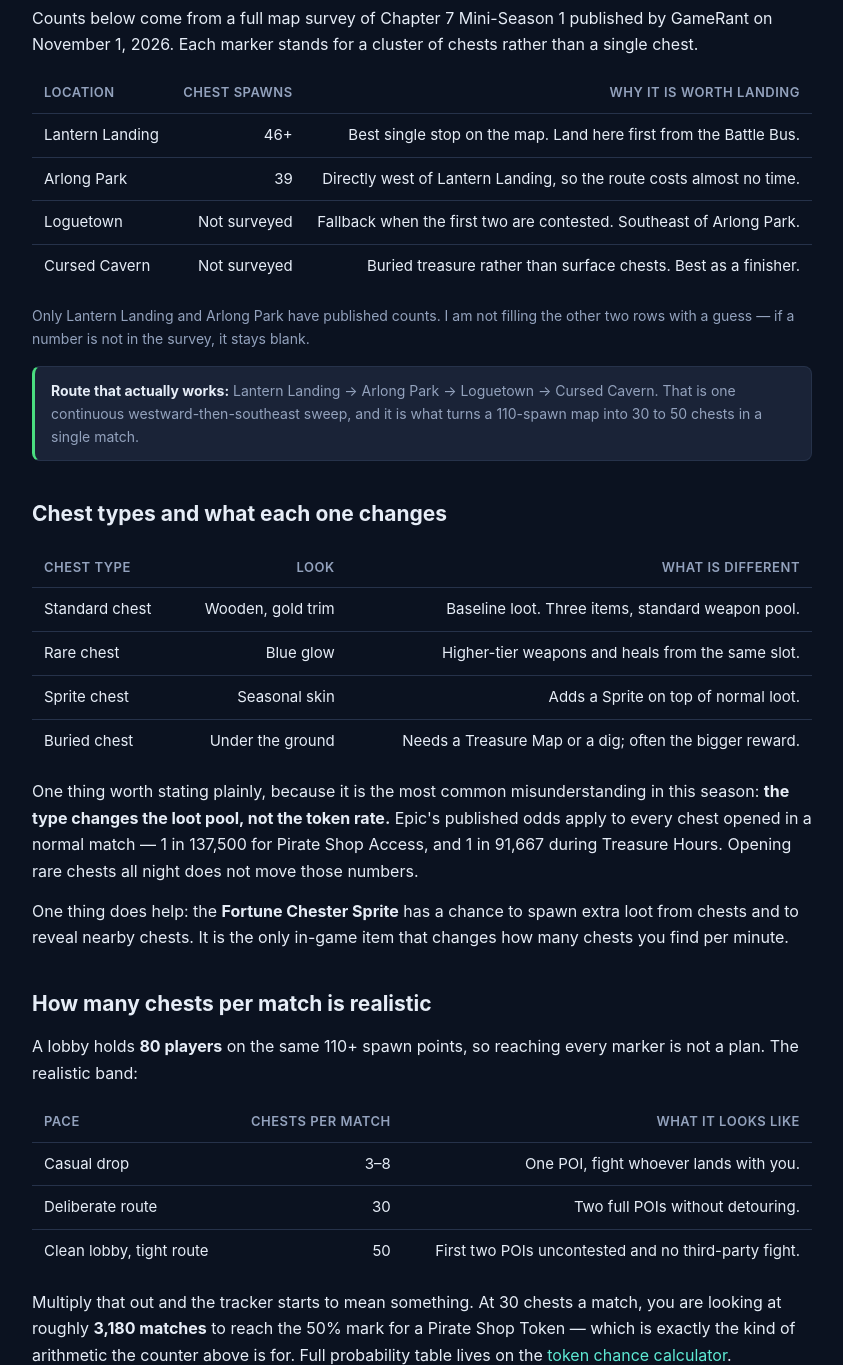
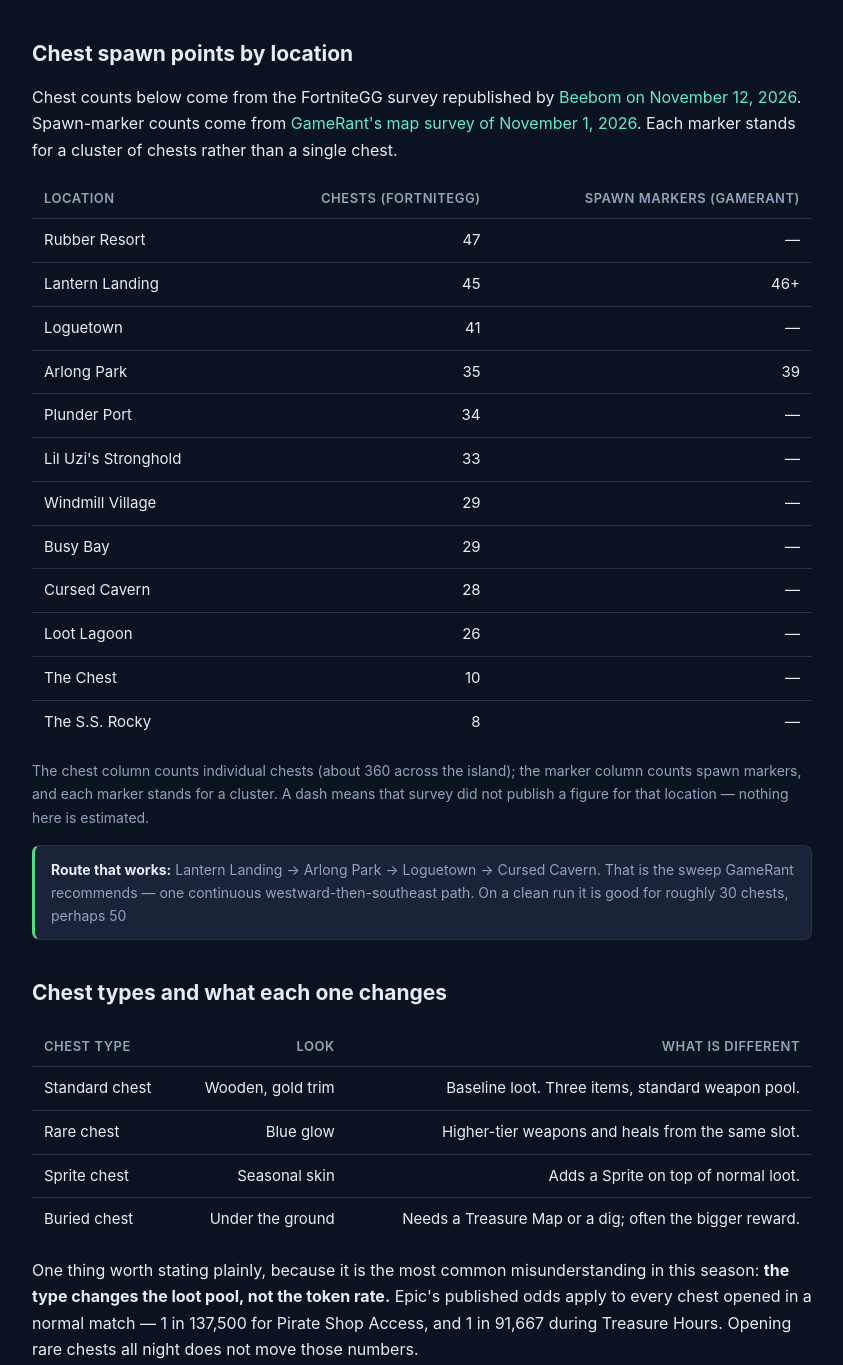
Before and after one commit to xushuping42-pixel/fortniteodds, a plain HTML site: page fortnite-chest-tracker/index.html in a window 1280 px wide. Shown: the part 1435-2800 px from the top of the page, without its empty margins (218-1061 px from the left). Drawn offline with Linux system fonts and the light colour scheme.

Commit message:
Update index.html

```diff
--- a/fortnite-chest-tracker/index.html
+++ b/fortnite-chest-tracker/index.html
@@ -3,13 +3,13 @@
 <head>
 <meta charset="utf-8">
 <meta name="viewport" content="width=device-width,initial-scale=1">
-<title>Fortnite Chest Tracker: Chest Counter &amp; Spawn Map (Nov 2026)</title>
+<title>Fortnite Chest Tracker: Chest Counter &amp; Spawn Counts by POI</title>
 <meta name="description" content="Free Fortnite chest tracker: count chests you open each match, see how many spawn per POI, learn the chest types, and where to find your official total.">
 <link rel="canonical" href="https://fortniteodds.xyz/fortnite-chest-tracker/">
 <meta property="og:type" content="website">
 <meta property="og:site_name" content="FortniteOdds">
 <meta property="og:url" content="https://fortniteodds.xyz/fortnite-chest-tracker/">
-<meta property="og:title" content="Fortnite Chest Tracker: Chest Counter &amp; Spawn Map">
+<meta property="og:title" content="Fortnite Chest Tracker: Chest Counter &amp; Spawn Counts by POI">
 <meta property="og:description" content="Count the chests you open each match, and see how many chests spawn at each POI this season.">
 <style>
 :root{--bg:#0b1220;--panel:#131c2e;--panel2:#1a2337;--line:#26324a;--tx:#e6edf7;--mu:#93a2bd;--acc:#5eead4;--acc2:#4ade80}
@@ -76,7 +76,7 @@ footer a{color:var(--mu)}
 {"@type":"Question","name":"Can a chest tracker read my in-game chest count automatically?","acceptedAnswer":{"@type":"Answer","text":"No. Epic does not expose chest counts through an API, so no website can read them. Any tracker that shows your real in-game total is asking you to type it in. For the official number, open Battle Royale, go to Quests, and scroll to the Treasure Chest Hunt section."}},
 {"@type":"Question","name":"How many chests are on the Fortnite map?","acceptedAnswer":{"@type":"Answer","text":"There are more than 110 Treasure Chest spawn points in Chapter 7 Mini-Season 1, according to a GameRant map survey published November 1, 2026. Each marker covers a cluster of chests rather than a single chest."}},
 {"@type":"Question","name":"Which Fortnite location has the most chests?","acceptedAnswer":{"@type":"Answer","text":"Lantern Landing, with more than 46 Treasure Chest spawns. Arlong Park is the strongest second stop with 39 spawns and sits directly west of Lantern Landing."}},
-{"@type":"Question","name":"How many chests can you open in one Fortnite match?","acceptedAnswer":{"@type":"Answer","text":"A lobby holds 80 players, so you cannot reach all 110 spawn points in one match. With a tight route, 30 chests per match is routine and 50 is possible."}},
+{"@type":"Question","name":"How many chests can you open in one Fortnite match?","acceptedAnswer":{"@type":"Answer","text":"A lobby holds 80 players, so you cannot reach every spawn point in one match. GameRant's survey puts a full optimal route at 30 chests a match, perhaps 50 — a route estimate, not a measured average."}},
 {"@type":"Question","name":"Where can I see how many chests I have opened in Fortnite?","acceptedAnswer":{"@type":"Answer","text":"Open Battle Royale, select the Quests tab, and scroll to the Treasure Chest Hunt section, which lists your opened chests. The counter also appears in the top left corner during a match."}},
 {"@type":"Question","name":"Do all chest types drop the Pirate Token?","acceptedAnswer":{"@type":"Answer","text":"Yes. Epic's published odds apply to every chest opened in a normal match: 1 in 137,500 for Pirate Shop Access, and 1 in 91,667 during Treasure Hours. The chest type changes the loot pool, not the token rate."}}
 ]}
@@ -103,16 +103,16 @@ footer a{color:var(--mu)}
 <main class="wrap">
 
 <h1>Fortnite Chest Tracker: Count Your Chests, Match by Match</h1>
-<p class="stamp">Last updated November 13, 2026 · Chapter 7 Mini-Season 1</p>
+<p class="stamp">Last updated November 17, 2026 · Chapter 7 Mini-Season 1</p>
 
-<p>This is a <strong>manual chest counter</strong>. Tap a button every time you open a chest and it keeps your session, daily and all-time totals in this browser — no account, no install, nothing uploaded. Under the counter you get the <strong>110+ chest spawn points</strong> broken down by location, the chest types, and the one thing most trackers never explain: where Fortnite shows you the official number.</p>
+<p>This is a <strong>manual chest counter</strong>. Tap a button every time you open a chest and it keeps your session, daily and all-time totals in this browser — no account, no install, nothing uploaded. Under the counter you get chest counts for <strong>all 12 named POIs</strong>, the two published surveys side by side (they count different things), the chest types, and the one thing most trackers never explain: where Fortnite shows you the official number.</p>
 
 <div class="qa">
   <h2>Quick answer</h2>
   <ul>
-    <li><strong>110+ chest spawn points</strong> on the Chapter 7 mini-season map, each one a cluster.</li>
+    <li><strong>110+ spawn markers / roughly 360 chests</strong> — the two surveys count different things, both below.</li>
     <li><strong>Lantern Landing</strong> has the most, <strong>46+</strong> in one location.</li>
-    <li>A good route opens <strong>30 to 50 chests per match</strong>.</li>
+    <li>An optimal route clears <strong>30 chests a match, perhaps 50</strong> — GameRant's estimate for a full route, not an average.</li>
     <li>Your real in-game total is in <strong>Quests → Treasure Chest Hunt</strong>, not on any website.</li>
   </ul>
 </div>
@@ -161,23 +161,31 @@ footer a{color:var(--mu)}
 
 <h2>Chest spawn points by location</h2>
 
-<p>Counts below come from a full map survey of Chapter 7 Mini-Season 1 published by GameRant on November 1, 2026. Each marker stands for a cluster of chests rather than a
+<p>Chest counts below come from the FortniteGG survey republished by <a href="https://beebom.com/fortnite-treasure-hunt-chest-locations-rewards/">Beebom on November 12, 2026</a>. Spawn-marker counts come from <a href="https://gamerant.com/fortnite-treasure-chest-locations-map/">GameRant's map survey of November 1, 2026</a>. Each marker stands for a cluster of chests rather than a
 single chest.</p>
 
 <table>
-<thead><tr><th>Location</th><th>Chest spawns</th><th>Why it is worth landing</th></tr></thead>
+<thead><tr><th>Location</th><th>Chests (FortniteGG)</th><th>Spawn markers (GameRant)</th></tr></thead>
 <tbody>
-<tr><td>Lantern Landing</td><td>46+</td><td>Best single stop on the map. Land here first from the Battle Bus.</td></tr>
-<tr><td>Arlong Park</td><td>39</td><td>Directly west of Lantern Landing, so the route costs almost no time.</td></tr>
-<tr><td>Loguetown</td><td>Not surveyed</td><td>Fallback when the first two are contested. Southeast of Arlong Park.</td></tr>
-<tr><td>Cursed Cavern</td><td>Not surveyed</td><td>Buried treasure rather than surface chests. Best as a finisher.</td></tr>
+<tr><td>Rubber Resort</td><td>47</td><td>—</td></tr>
+<tr><td>Lantern Landing</td><td>45</td><td>46+</td></tr>
+<tr><td>Loguetown</td><td>41</td><td>—</td></tr>
+<tr><td>Arlong Park</td><td>35</td><td>39</td></tr>
+<tr><td>Plunder Port</td><td>34</td><td>—</td></tr>
+<tr><td>Lil Uzi's Stronghold</td><td>33</td><td>—</td></tr>
+<tr><td>Windmill Village</td><td>29</td><td>—</td></tr>
+<tr><td>Busy Bay</td><td>29</td><td>—</td></tr>
+<tr><td>Cursed Cavern</td><td>28</td><td>—</td></tr>
+<tr><td>Loot Lagoon</td><td>26</td><td>—</td></tr>
+<tr><td>The Chest</td><td>10</td><td>—</td></tr>
+<tr><td>The S.S. Rocky</td><td>8</td><td>—</td></tr>
 </tbody>
 </table>
 
-<p class="mu">Only Lantern Landing and Arlong Park have published counts. I am not filling the other two rows with a guess — if a number is not in the survey, it stays blank.</p>
+<p class="mu">The chest column counts individual chests (about 360 across the island); the marker column counts spawn markers, and each marker stands for a cluster. A dash means that survey did not publish a figure for that location — nothing here is estimated.</p>
 
 <div class="notice">
-  <strong>Route that actually works:</strong> Lantern Landing → Arlong Park → Loguetown → Cursed Cavern. That is one continuous westward-then-southeast sweep, and it is what turns a 110-spawn map into 30 to 50 chests in a single match.
+  <strong>Route that works:</strong> Lantern Landing → Arlong Park → Loguetown → Cursed Cavern. That is the sweep GameRant recommends — one continuous westward-then-southeast path. On a clean run it is good for roughly 30 chests, perhaps 50
 </div>
 
 <h2>Chest types and what each one changes</h2>
@@ -198,14 +206,14 @@ single chest.</p>
 
 <h2>How many chests per match is realistic</h2>
 
-<p>A lobby holds <strong>80 players</strong> on the same 110+ spawn points, so reaching every marker is not a plan. The realistic band:</p>
+<p>A lobby holds <strong>80 players</strong> on the same map, so reaching every chest is not a plan. The only published per-match figures come from GameRant and describe a full optimal route, not an average match:</p>
 
 <table>
 <thead><tr><th>Pace</th><th>Chests per match</th><th>What it looks like</th></tr></thead>
 <tbody>
-<tr><td>Casual drop</td><td>3–8</td><td>One POI, fight whoever lands with you.</td></tr>
-<tr><td>Deliberate route</td><td>30</td><td>Two full POIs without detouring.</td></tr>
-<tr><td>Clean lobby, tight route</td><td>50</td><td>First two POIs uncontested and no third-party fight.</td></tr>
+<tr><td>Deliberate route</td><td>30</td><td>GameRant: "with an optimal route, you can easily clear 30."</td></tr>
+<tr><td>Optimal route, uncontested</td><td>Maybe 50</td><td>GameRant: "perhaps even 50." A route ceiling, not an average.</td></tr>
+<tr><td>Casual drop</td><td>No published figure</td><td>Nobody has measured this, so this page puts no number on it.</td></tr>
 </tbody>
 </table>
 
```
